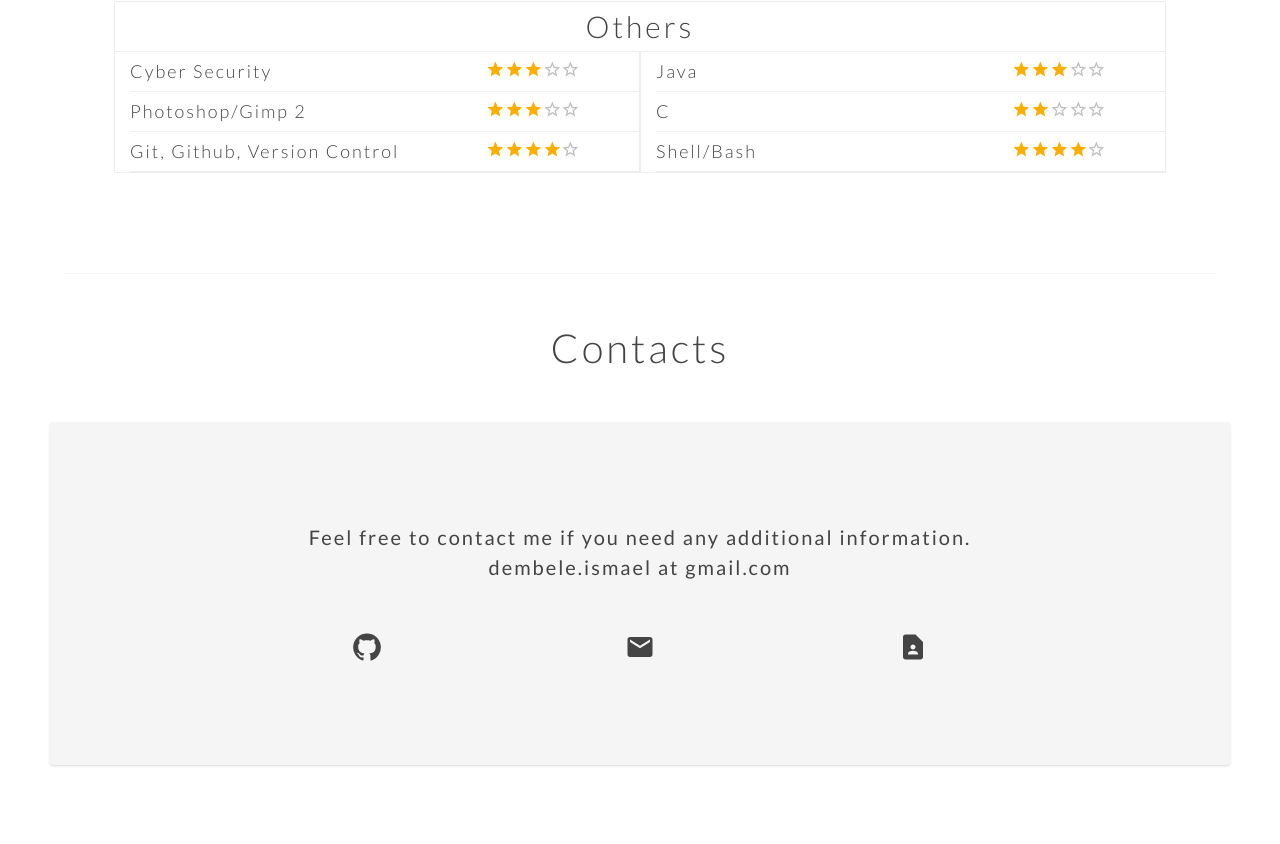
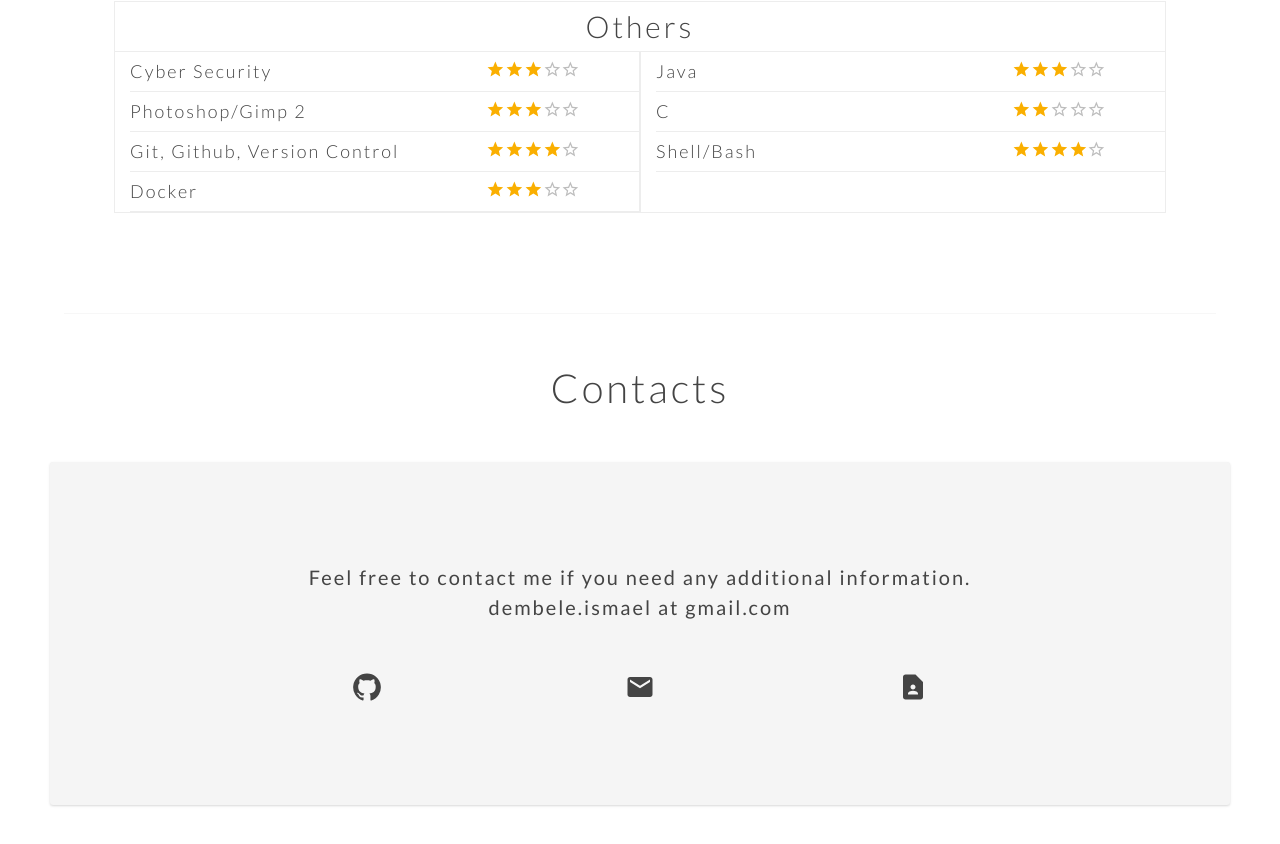
Before and after one commit to IsmaelDembele/portfolio-v3, a Next.js app: page / in a window 1280 px wide. Shown: the part 2258-3102 px from the top of the page. Built offline with nearby package versions, Linux system fonts and the light colour scheme.

Commit message:
skill updated

```diff
--- a/data/skills.ts
+++ b/data/skills.ts
@@ -94,6 +94,10 @@ export const skillsData: ISkillsData[] = [
         name: "Git, Github, Version Control",
         value: 4,
       },
+      {
+        name: "Docker",
+        value: 3,
+      },
     ],
     right: [
       {
```
